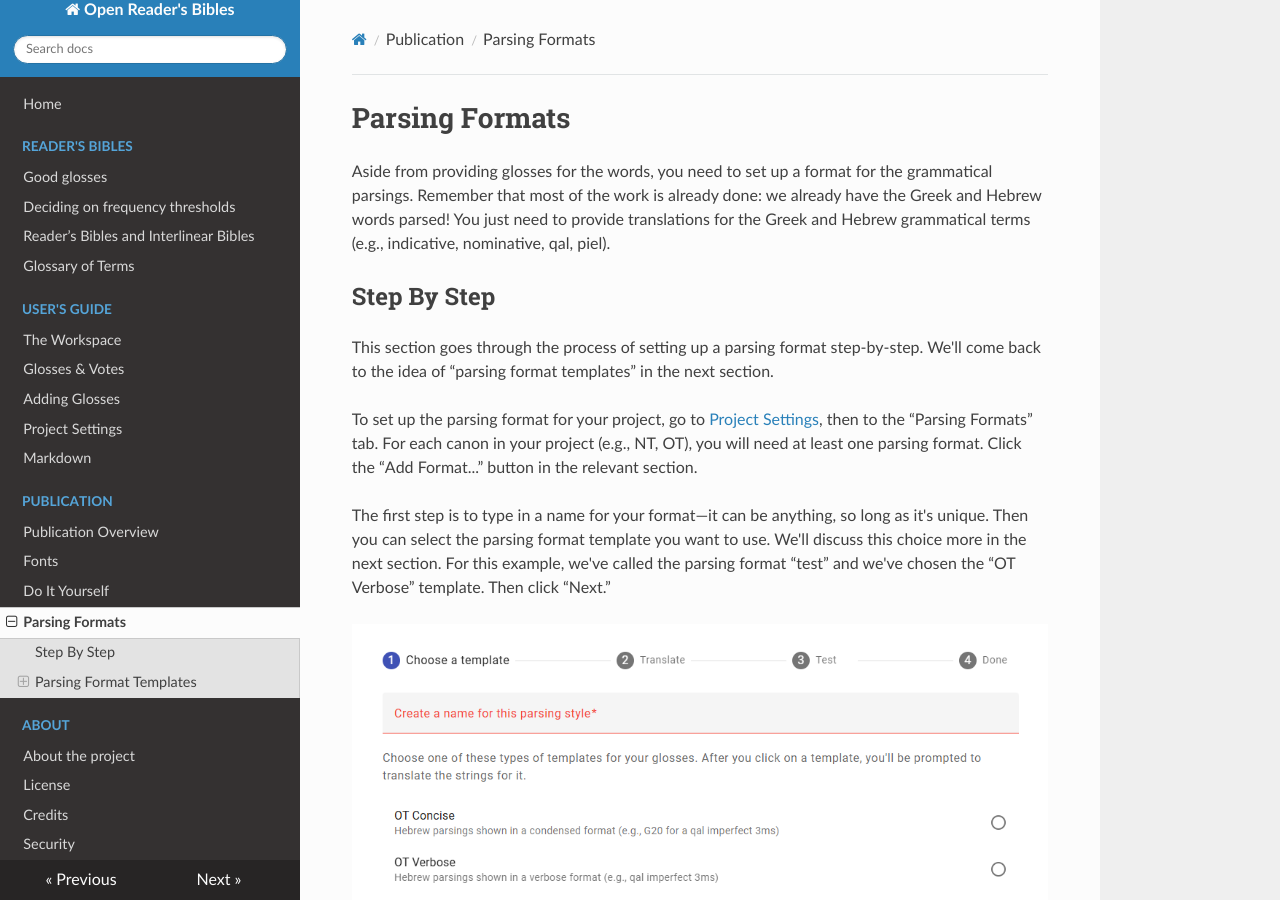
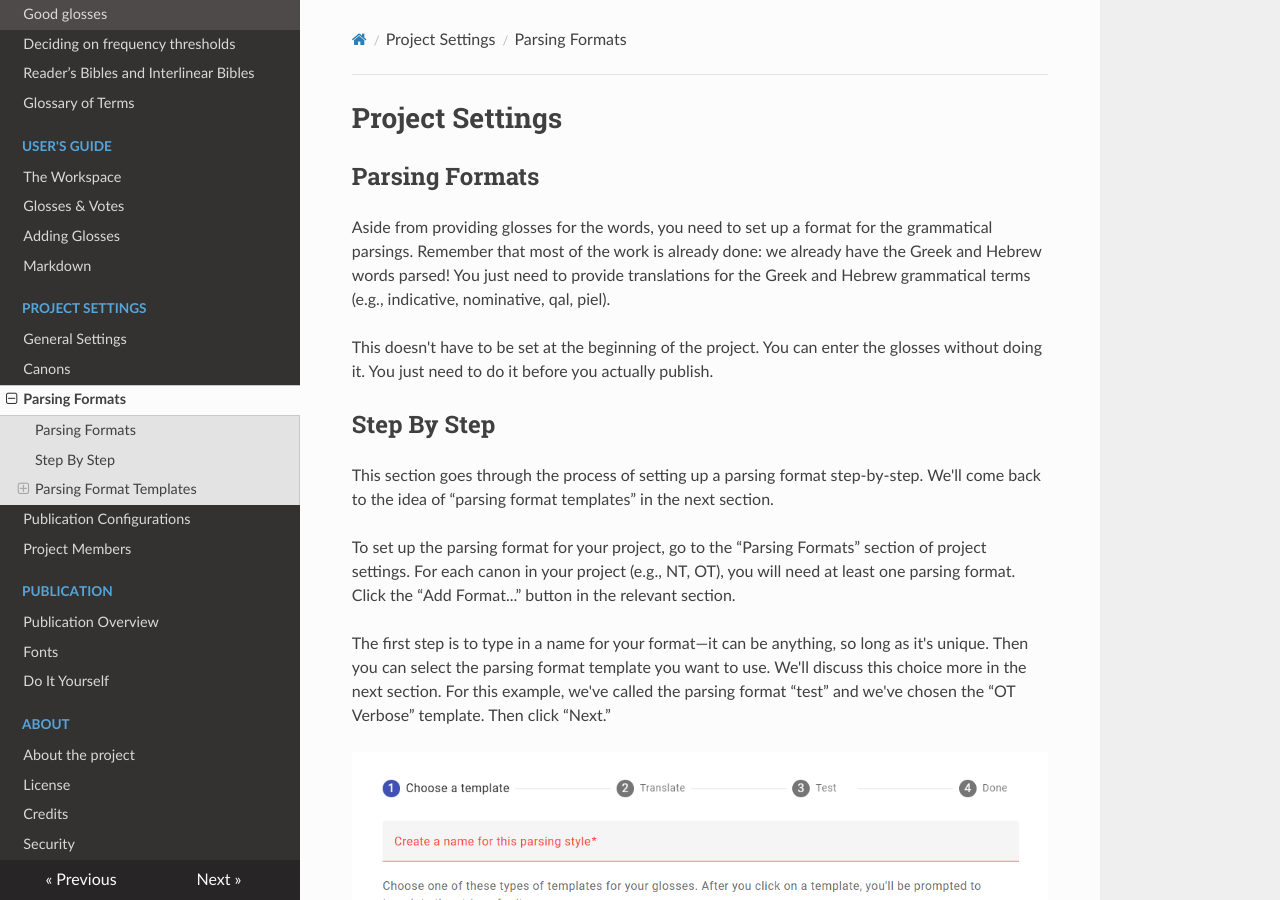
Before and after one commit to openreadersbibles/docs.openreadersbibles.org, an MkDocs documentation site: the page built from docs/project-settings/parsing-formats.md, in a window 1280 px wide and 900 px high. Built offline with MkDocs 1.6.1, drawn with Linux system fonts in a browser that asks for light colours; nearby versions of some CDN libraries.

```diff
--- a/docs/parsing-formats.md
+++ b/docs/project-settings/parsing-formats.md
@@ -1,26 +1,29 @@
-# Parsing Formats
+# Project Settings
+## Parsing Formats
 Aside from providing glosses for the words, you need to set up a format for the grammatical parsings. Remember that most of the work is already done: we already have the Greek and Hebrew words parsed! You just need to provide translations for the Greek and Hebrew grammatical terms (e.g., indicative, nominative, qal, piel).
+
+This doesn't have to be set at the beginning of the project. You can enter the glosses without doing it. You just need to do it before you actually publish.
 
 ## Step By Step
 This section goes through the process of setting up a parsing format step-by-step. We'll come back to the idea of “parsing format templates” in the next section.
 
-To set up the parsing format for your project, go to [Project Settings](project-settings.md), then to the “Parsing Formats” tab. For each canon in your project (e.g., NT, OT), you will need at least one parsing format. Click the “Add Format...” button in the relevant section.
+To set up the parsing format for your project, go to the “Parsing Formats” section of project settings. For each canon in your project (e.g., NT, OT), you will need at least one parsing format. Click the “Add Format...” button in the relevant section.
 
 The first step is to type in a name for your format—it can be anything, so long as it's unique. Then you can select the parsing format template you want to use. We'll discuss this choice more in the next section. For this example, we've called the parsing format “test” and we've chosen the “OT Verbose” template. Then click “Next.”
 
-![](images/parsing-formats-1.png)
+![](../images/parsing-formats-1.png)
 
 The next step is to translate all of the terms: nominative, interrogative, suffix, passive, and so forth. You can see that the English names are filled in for you already. Once you've translated all of the strings, click “Next.”
 
-![](images/parsing-formats-2.png)
+![](../images/parsing-formats-2.png)
 
 Now you see a list of all of the possible parsings, for nouns and verbs. You can review this list to see if your parsings display correctly. (Typically the left column will have the English parsing, and your parsing will be shown in the right column. In this example we didn't take the trouble to enter in the grammatical terms for a different language.) There are lists for noun forms and verb forms. If you need to revise, click “Back.” If you are satisfied, click “Next.”
 
-![](images/parsing-formats-3.png)
+![](../images/parsing-formats-3.png)
 
 The final step is just to save your parsing.
 
-![](images/parsing-formats-4.png)
+![](../images/parsing-formats-4.png)
 
 ## Parsing Format Templates
 Parsings can be shown in different ways. We have three different types of parsings for each canon: verbose, concise, and templatic. Verbose parsing formats write out the parsing in long form. They are easy for beginners to read, but they will make the book longer. Concise parsing formats use abbreviations and numbers to express the full parsing in just a few characters. They are harder to read, but they make the book shorter (and are perhaps easier for experienced readers to use). A templatic format lets you customize the appearance of the parsing.
@@ -68,7 +71,7 @@ The NT Verbose Format produces parsings that look like the following. You decide
 ### Concise Formats
 
 #### Old Testament
-The OT Concise Format uses a system of abbreviations that is widely used in biblical studies. (It has been attributed to LaSor’s *Handbook of Biblical Hebrew*.) The BHS Reader's Edition provides [this chart](images/bhs-readers-edition-insert.pdf) to summarize it. For this template, you only need to specify the correct abbreviations in your language.
+The OT Concise Format uses a system of abbreviations that is widely used in biblical studies. (It has been attributed to LaSor’s *Handbook of Biblical Hebrew*.) The BHS Reader's Edition provides [this chart](../images/bhs-readers-edition-insert.pdf) to summarize it. For this template, you only need to specify the correct abbreviations in your language.
 
 ### New Testament
 The NT Concise Format is another sort of generally used format for abbreviating parsings.
--- a/mkdocs.yml
+++ b/mkdocs.yml
@@ -10,13 +10,17 @@ nav:
     - The Workspace: workspace.md
     - Glosses & Votes: glosses-votes.md
     - Adding Glosses: gloss-types.md
-    - Project Settings: project-settings.md
     - Markdown: markdown.md
+  - Project Settings:
+    - General Settings: project-settings/general-settings.md
+    - Canons: project-settings/canons.md
+    - Parsing Formats: project-settings/parsing-formats.md
+    - Publication Configurations: project-settings/publication-configurations.md
+    - Project Members: project-settings/project-members.md
   - Publication:
     - Publication Overview: publication-overview.md
     - Fonts: fonts.md
     - Do It Yourself: DIY.md
-    - Parsing Formats: parsing-formats.md
   - About:
     - About the project: about.md
     - License: license.md
```
Also changed, not shown: docs/project-settings.md (deleted, +0 -20 lines), docs/project-settings/canons.md (added, +18 -0 lines), docs/project-settings/general-settings.md (added, +21 -0 lines), docs/project-settings/project-members.md (added, +13 -0 lines), docs/project-settings/publication-configurations.md (added, +72 -0 lines), 1 other file.
